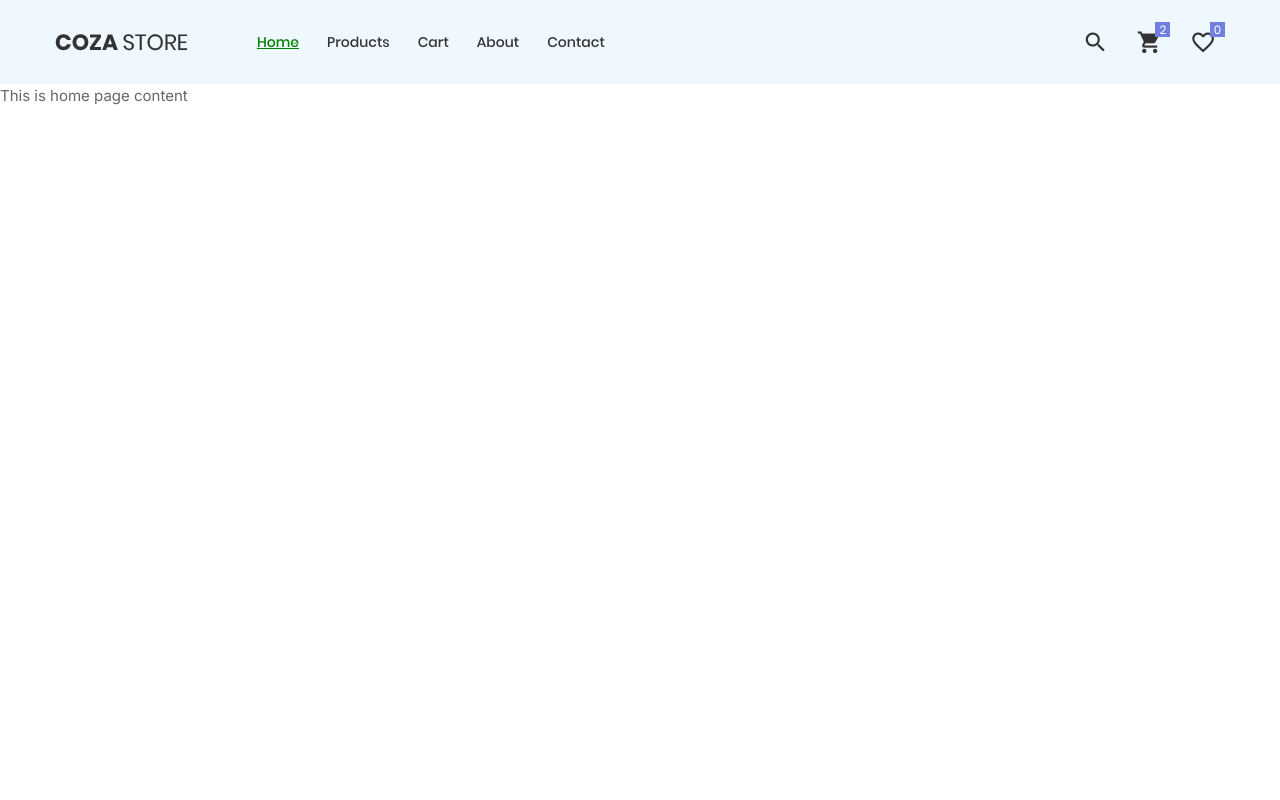
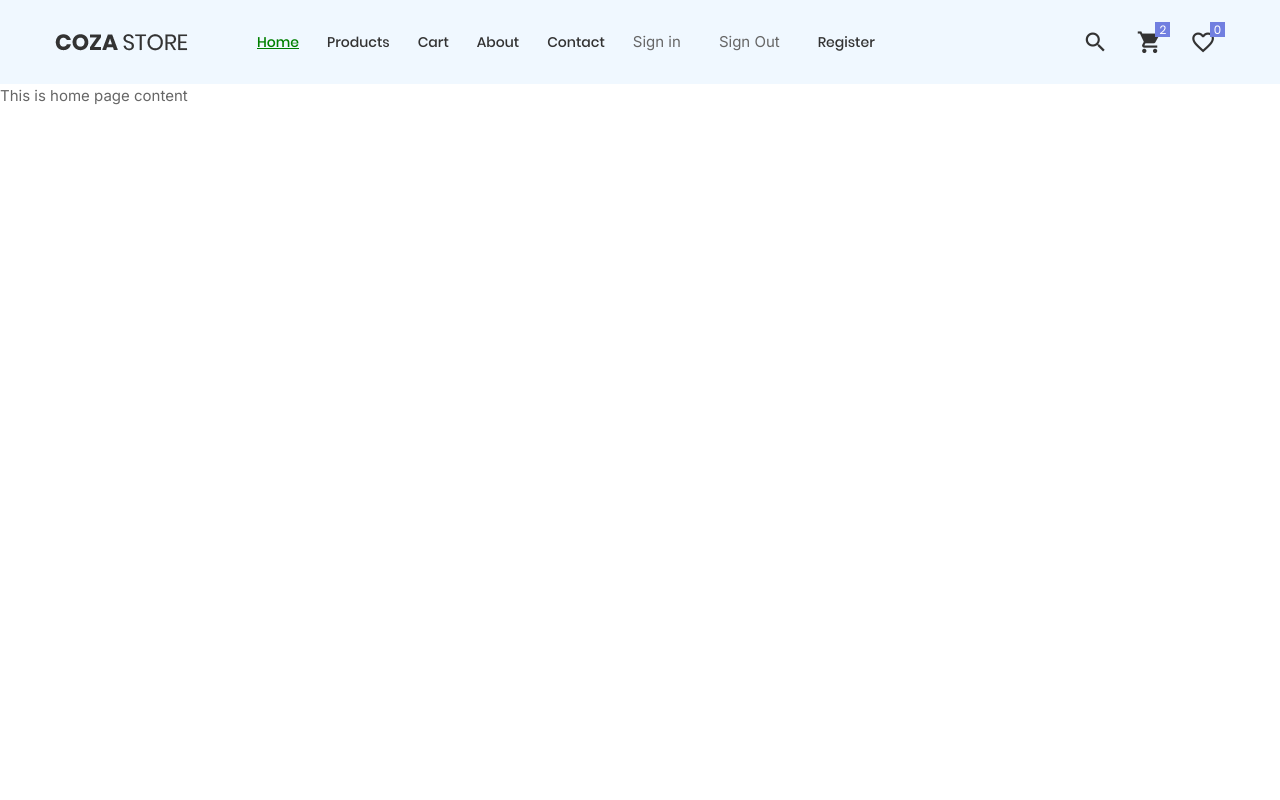
Before and after one commit to minhnn250695/nextjs-shopping-cart-v13, a Next.js app: page / in a window 1280 px wide. Shown: the top 800 px of the page. Built offline with nearby package versions, Linux system fonts and the light colour scheme; some icons are missing.

Commit message:
- Init next-auth

```diff
--- a/package.json
+++ b/package.json
@@ -19,6 +19,7 @@
     "eslint-config-next": "13.4.4",
     "json-server": "^0.17.3",
     "next": "13.4.4",
+    "next-auth": "^4.22.1",
     "postcss": "8.4.24",
     "react": "18.2.0",
     "react-dom": "18.2.0",
--- /dev/null
+++ b/src/app/api/auth/[...nextauth]/route.ts
@@ -0,0 +1,5 @@
+import { authOptions } from "@/lib/auth";
+import NextAuth from "next-auth";
+
+const handler = NextAuth(authOptions);
+export { handler as GET, handler as POST };
--- a/src/app/contact/api/route.ts
+++ b/src/app/contact/api/route.ts
@@ -1,7 +1,3 @@
-// export async function fetchProduct() {
-//   return (await fetch('http://localhost:5000/items?page=1&&_limit=20')).json();
-// }
-
 import { NextResponse } from 'next/server';
 
 export async function fetchProduct() {
@@ -11,7 +7,5 @@ export async function fetchProduct() {
     },
   });
   const product = await res.json();
-  console.log(product);
-
   return NextResponse.json({ product });
 }
--- a/src/app/page.tsx
+++ b/src/app/page.tsx
@@ -1,6 +1,8 @@
 
 export default function Home() {
   return (
-    <div className="home">This is home page content</div>
-  )
+    <>
+      <div className="home">This is home page content</div>
+    </>
+  );
 }
--- a/src/components/header/heder.tsx
+++ b/src/components/header/heder.tsx
@@ -1,6 +1,7 @@
 import Link from 'next/link';
 import { usePathname } from 'next/navigation';
 import './style.scss';
+import { LoginButton, LogoutButton, ProfileButton, RegisterButton } from '../reuse-button/reuse.button.components';
 
 function Header() {
   const pathName = usePathname();
@@ -10,36 +11,45 @@ function Header() {
         <div className="container-menu-desktop">
           <div className="wrap-menu-desktop">
             <nav className="limiter-menu-desktop container">
-              <a  className="logo">
+              <a className="logo">
                 <img src="/images/icons/logo-01.png" alt="IMG-LOGO" />
               </a>
 
               <div className="menu-desktop">
                 <ul className="main-menu">
                   <li>
-                    <Link  className={`nav-link ${pathName.endsWith('/') ? 'active' : ''}`} href="/">
+                    <Link className={`nav-link ${pathName.endsWith('/') ? 'active' : ''}`} href="/">
                       Home
                     </Link>
                   </li>
                   <li>
-                    <Link  className={`nav-link ${pathName.endsWith('/product') ? 'active' : ''}`} href="/product">
+                    <Link className={`nav-link ${pathName.endsWith('/product') ? 'active' : ''}`} href="/product">
                       Products
                     </Link>
                   </li>
                   <li>
-                    <Link  className={`nav-link ${pathName.endsWith('/cart') ? 'active' : ''}`} href="/cart">
+                    <Link className={`nav-link ${pathName.endsWith('/cart') ? 'active' : ''}`} href="/cart">
                       Cart
                     </Link>
                   </li>
                   <li>
-                    <Link  className={`nav-link ${pathName.endsWith('/about') ? 'active' : ''}`} href="/about">
+                    <Link className={`nav-link ${pathName.endsWith('/about') ? 'active' : ''}`} href="/about">
                       About
                     </Link>
                   </li>
                   <li>
-                    <Link  className={`nav-link ${pathName.endsWith('/contact') ? 'active' : ''}`} href="/contact">
+                    <Link className={`nav-link ${pathName.endsWith('/contact') ? 'active' : ''}`} href="/contact">
                       Contact
                     </Link>
+                  </li>
+                  <li>
+                    <LoginButton></LoginButton>
+                  </li>
+                  <li>
+                    <LogoutButton></LogoutButton>
+                  </li>
+                  <li>
+                    <RegisterButton></RegisterButton>
                   </li>
                 </ul>
               </div>
--- /dev/null
+++ b/src/components/reuse-button/reuse.button.components.tsx
@@ -0,0 +1,32 @@
+"use client";
+
+import { signIn, signOut } from "next-auth/react";
+import Link from "next/link";
+
+export const LoginButton = () => {
+  return (
+    <button style={{ marginRight: 10 }} onClick={() => signIn()}>
+      Sign in
+    </button>
+  );
+};
+
+export const RegisterButton = () => {
+  return (
+    <Link href="/register" style={{ marginRight: 10 }}>
+      Register
+    </Link>
+  );
+};
+
+export const LogoutButton = () => {
+  return (
+    <button style={{ marginRight: 10 }} onClick={() => signOut()}>
+      Sign Out
+    </button>
+  );
+};
+
+export const ProfileButton = () => {
+  return <Link href="/profile">Profile</Link>;
+};
--- /dev/null
+++ b/src/lib/auth.ts
@@ -0,0 +1,25 @@
+import type { NextAuthOptions } from "next-auth";
+import CredentialsProvider from "next-auth/providers/credentials";
+
+export const authOptions: NextAuthOptions = {
+  session: {
+    strategy: "jwt",
+  },
+  providers: [
+    CredentialsProvider({
+      name: "Sign in",
+      credentials: {
+        email: {
+          label: "Email",
+          type: "email",
+          placeholder: "example@example.com",
+        },
+        password: { label: "Password", type: "password" },
+      },
+      async authorize(credentials) {
+        const user = { id: "1", name: "Admin", email: "admin@admin.com" };
+        return user;
+      },
+    }),
+  ],
+};
```
Also changed, not shown: 1 other file (tests, documents, lock files or other folders).
